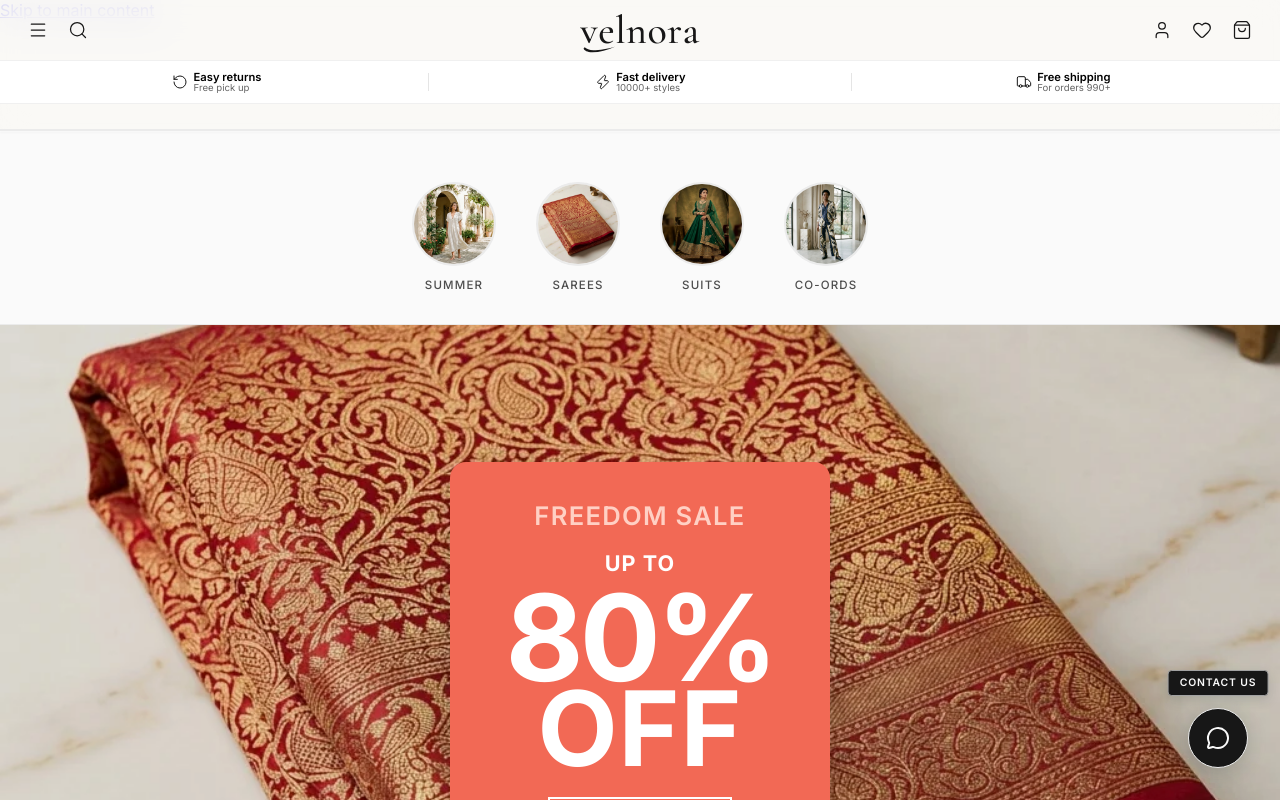
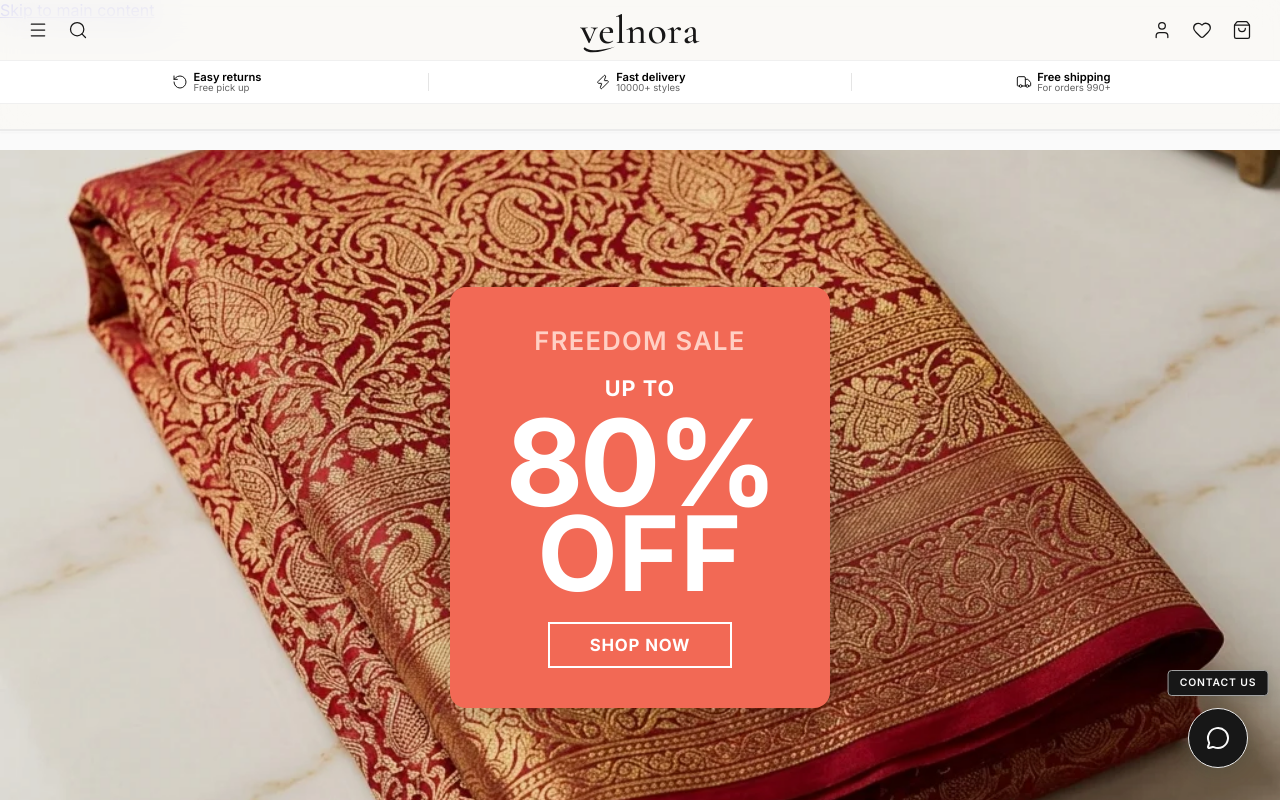
Before and after one commit to stefinmathew66-lab/saree-new, a React (Vite) app: page / in a window 1280 px wide. Shown: the top 800 px of the page. Built offline with nearby package versions, Linux system fonts and the light colour scheme.

Commit message:
Remove Category Circles row from homepage

```diff
--- a/src/App.jsx
+++ b/src/App.jsx
@@ -612,32 +612,6 @@ export default function App() {
               {selectedCategory === 'All' ? (
                 /* HOMEPAGE VIEW */
                 <>
-                  {/* Category Circles Row */}
-                  <div className="category-circles-container">
-                    <div className="category-circles-grid">
-                      {[
-                        { name: 'Summer', label: 'Summer Collection', img: 'images/summer_dress.webp' },
-                        { name: 'Sarees', label: 'Heritage Sarees', img: 'images/silk_kanchipuram.webp' },
-                        { name: 'Suits', label: 'Ethnic Suits', img: 'images/suit_anarkali.webp' },
-                        { name: 'Co-ords', label: 'Co-ord Sets', img: 'images/coord_set.webp' },
-                      ].map((cat) => (
-                        <div
-                          key={cat.name}
-                          className={`category-circle-card ${selectedCategory === cat.name ? 'active' : ''}`}
-                          onClick={() => {
-                            setSelectedCategory(cat.name);
-                            setSelectedSubCategory('All');
-                            window.scrollTo({ top: 0, behavior: 'smooth' });
-                          }}
-                        >
-                          <div className="circle-image-frame">
-                            <img src={cat.img} alt={cat.label} />
-                          </div>
-                          <span className="circle-label">{cat.name}</span>
-                        </div>
-                      ))}
-                    </div>
-                  </div>
 
                   {/* Hero Banner Section */}
                   <Hero onExploreClick={() => { setSelectedCategory('Sarees'); setSelectedSubCategory('All'); window.scrollTo({ top: 0, behavior: 'smooth' }); }} />
```
